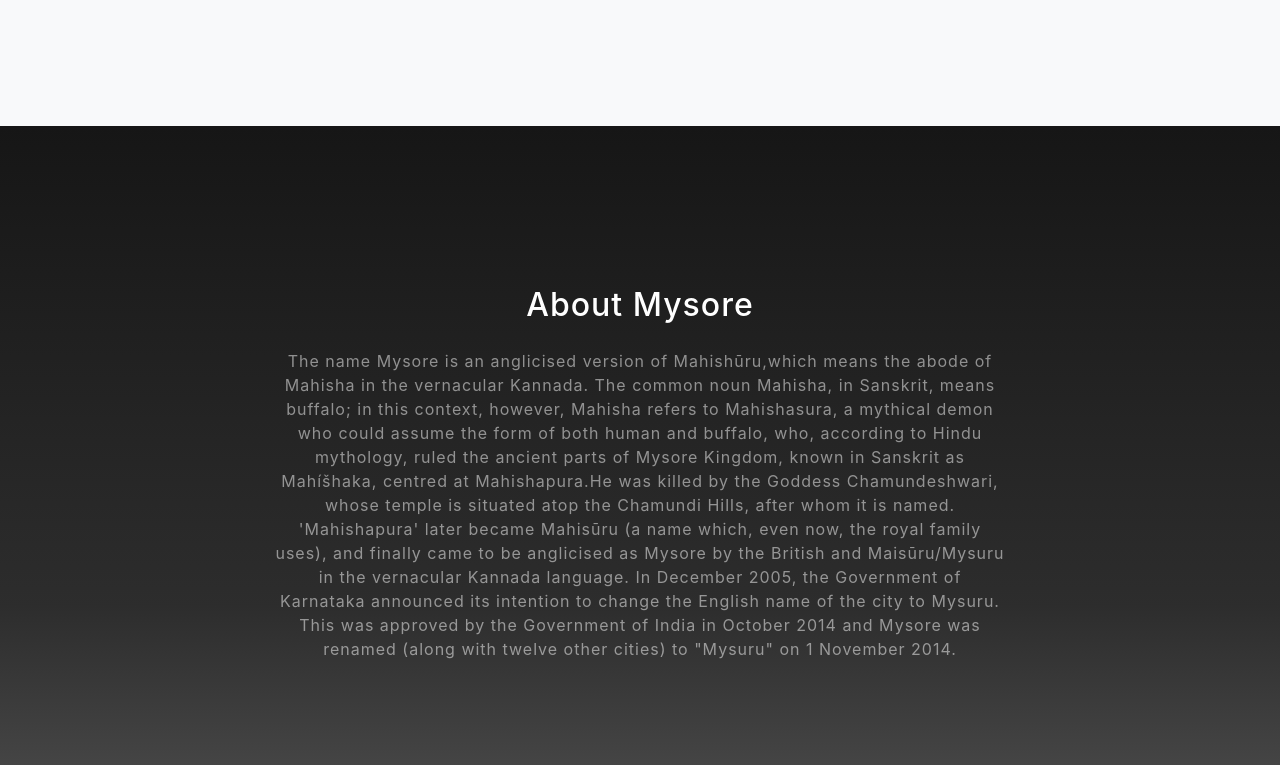
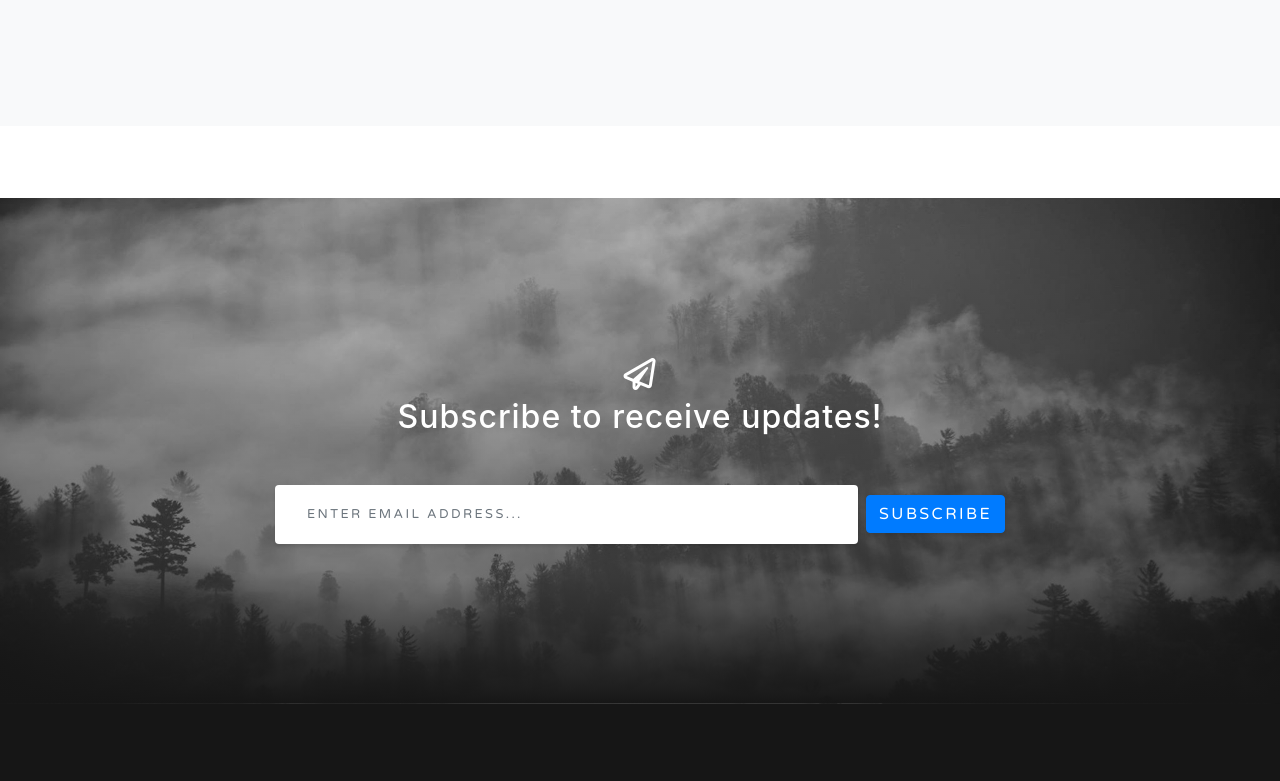
Before and after one commit to Arjunvm/reis-the-mysore, a website with bundled scripts: page index.html in a window 1280 px wide. Shown: the part 3800-4581 px from the top of the page. Built offline with nearby package versions, Linux system fonts and the light colour scheme; files whose address does not match are found by name.

Commit message:
Update index.html

```diff
--- a/index.html
+++ b/index.html
@@ -36,7 +36,7 @@
       <div class="collapse navbar-collapse" id="navbarResponsive">
         <ul class="navbar-nav ml-auto">
           <li class="nav-item">
-            <a class="nav-link js-scroll-trigger" href="#about">About</a>
+            <a class="nav-link js-scroll-trigger" href="about.html">About</a>
           </li>
           <li class="nav-item">
             <a class="nav-link js-scroll-trigger" href="#projects">Places</a>
@@ -194,21 +194,6 @@
 
     </div>
   </section>
-
-    <!-- About Section -->
-  <section id="about" class="about-section text-center">
-    <div class="container">
-      <div class="row">
-        <div class="col-lg-8 mx-auto">
-          <h2 class="text-white mb-4">About Mysore</h2>
-          <p class="text-white-50">   <a href="http://startbootstrap.com/template-overviews/grayscale/"></a>The name Mysore is an anglicised version of Mahishūru,which means the abode of Mahisha in the vernacular Kannada. The common noun Mahisha, in Sanskrit, means buffalo; in this context, however, Mahisha refers to Mahishasura, a mythical demon who could assume the form of both human and buffalo, who, according to Hindu mythology, ruled the ancient parts of Mysore Kingdom, known in Sanskrit as Mahíšhaka, centred at Mahishapura.He was killed by the Goddess Chamundeshwari, whose temple is situated atop the Chamundi Hills, after whom it is named. 'Mahishapura' later became Mahisūru (a name which, even now, the royal family uses), and finally came to be anglicised as Mysore by the British and Maisūru/Mysuru in the vernacular Kannada language.
-
-In December 2005, the Government of Karnataka announced its intention to change the English name of the city to Mysuru. This was approved by the Government of India in October 2014 and Mysore was renamed (along with twelve other cities) to "Mysuru" on 1 November 2014.</p>
-        </div>
-      </div>
-      <img src="img/ipad.png" class="img-fluid" alt="">
-    </div>
-  </section>
   <br>
   <br>
   <br>
```
